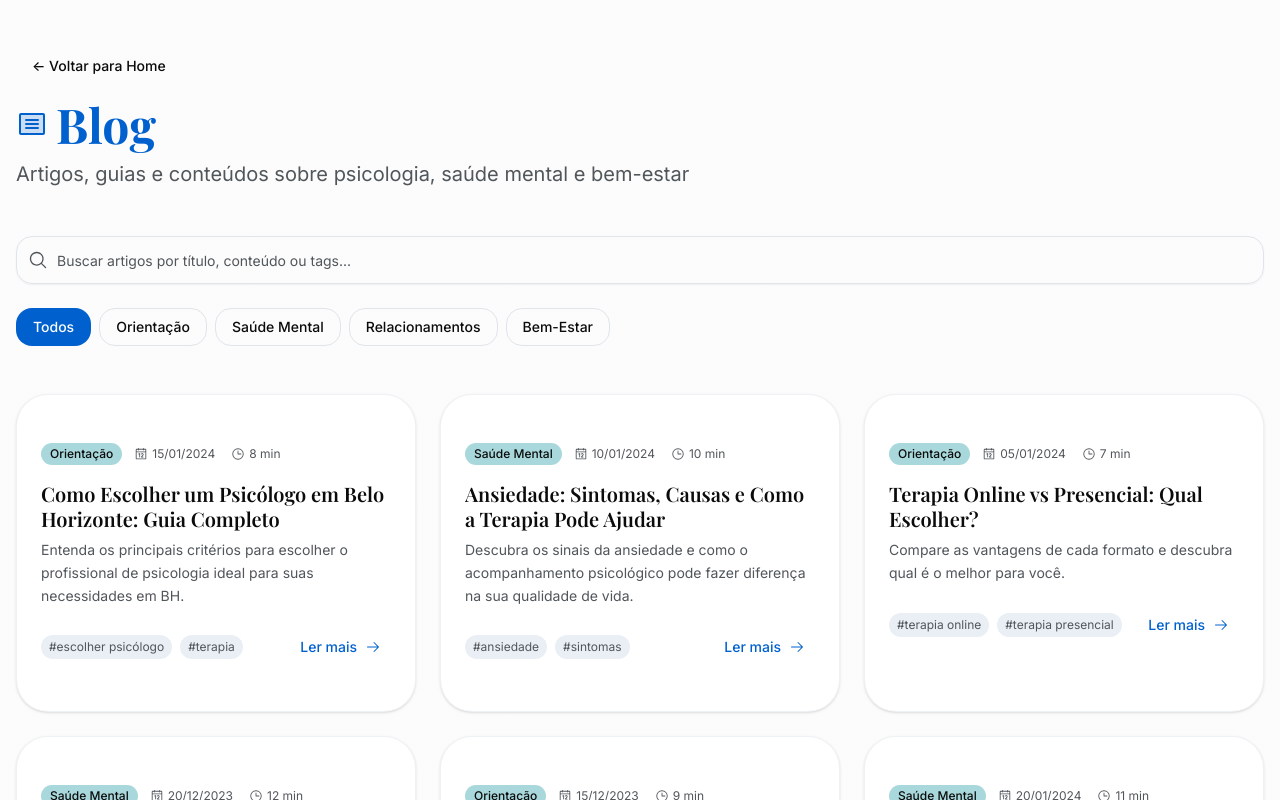
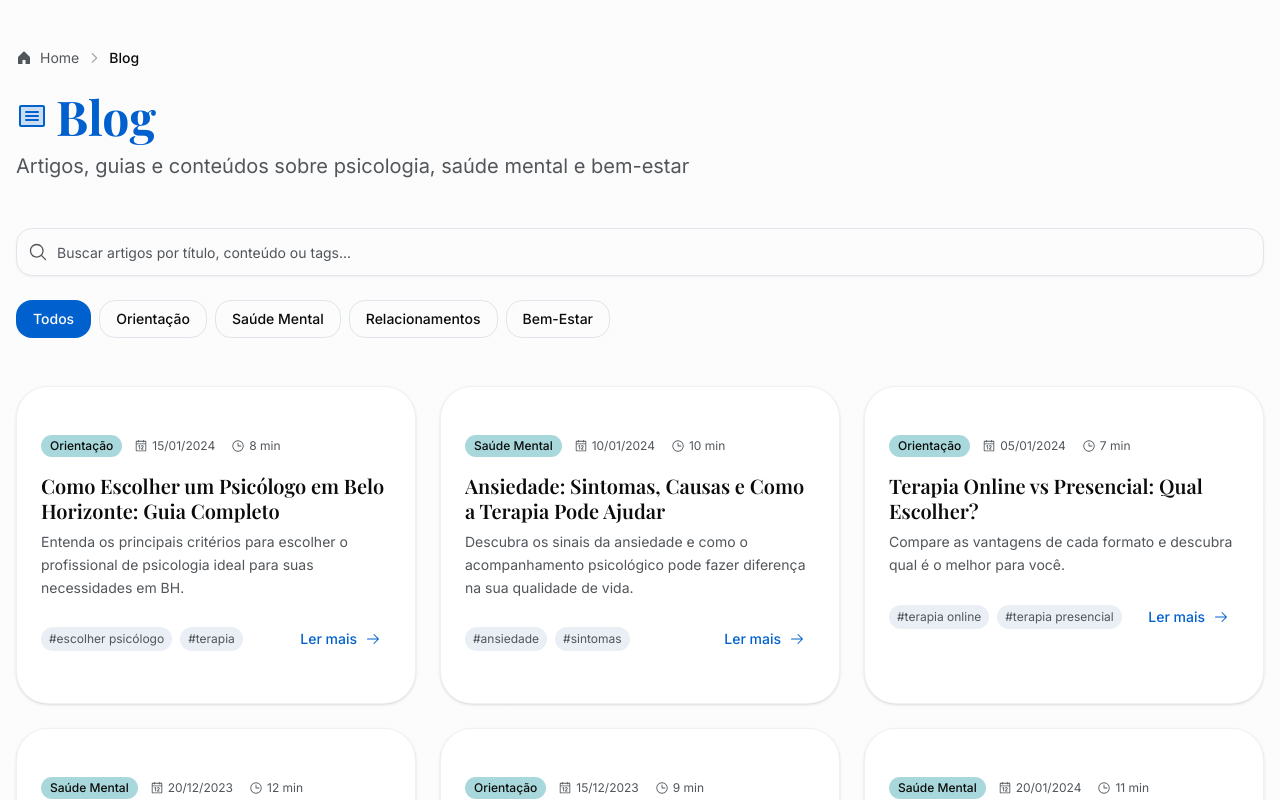
Before and after one commit to trcarneiro/psychological-suppor, a React (Vite) app: page / in a window 1280 px wide. Both pictures are taken after a click on the button "Blog". Shown: the top 800 px of the page. Built offline with nearby package versions, Linux system fonts and the light colour scheme.

Commit message:
Generated by Spark: Adicionar breadcrumbs no blog para melhor navegação SEO

```diff
--- a/src/components/BlogArticleView.tsx
+++ b/src/components/BlogArticleView.tsx
@@ -3,10 +3,11 @@ import { Button } from '@/components/ui/button'
 import { Badge } from '@/components/ui/badge'
 import { Card } from '@/components/ui/card'
 import { Separator } from '@/components/ui/separator'
+import { Breadcrumbs } from '@/components/Breadcrumbs'
 import { BlogArticle } from '@/lib/blog-articles'
 import { getArticleSEO } from '@/lib/article-seo-metadata'
 import { updateDocumentMeta, generateStructuredData } from '@/lib/seo-helpers'
-import { Clock, Calendar, ArrowLeft, Tag } from '@phosphor-icons/react'
+import { Clock, Calendar, Tag } from '@phosphor-icons/react'
 import { marked } from 'marked'
 
 interface BlogArticleViewProps {
@@ -51,23 +52,13 @@ export function BlogArticleView({ article, onBack, onBackToHome }: BlogArticleVi
   return (
     <div className="min-h-screen bg-gradient-to-b from-background via-background to-muted/20">
       <div className="container max-w-4xl mx-auto px-4 py-12 space-y-8">
-        <div className="flex items-center gap-4">
-          <Button
-            variant="ghost"
-            onClick={onBack}
-            className="gap-2 hover:gap-3 transition-all"
-          >
-            <ArrowLeft size={16} />
-            Voltar para Blog
-          </Button>
-          <Button
-            variant="ghost"
-            onClick={onBackToHome}
-            className="gap-2 hover:gap-3 transition-all"
-          >
-            Voltar para Home
-          </Button>
-        </div>
+        <Breadcrumbs
+          items={[
+            { label: 'Home', onClick: onBackToHome },
+            { label: 'Blog', onClick: onBack },
+            { label: article.title },
+          ]}
+        />
 
         <article className="space-y-8">
           <header className="space-y-6">
--- a/src/components/BlogSection.tsx
+++ b/src/components/BlogSection.tsx
@@ -4,6 +4,7 @@ import { Input } from '@/components/ui/input'
 import { Badge } from '@/components/ui/badge'
 import { BlogCard } from '@/components/BlogCard'
 import { BlogArticleView } from '@/components/BlogArticleView'
+import { Breadcrumbs } from '@/components/Breadcrumbs'
 import {
   BLOG_ARTICLES,
   getAllCategories,
@@ -50,13 +51,12 @@ export function BlogSection({ onBack }: BlogSectionProps) {
     <div className="min-h-screen bg-gradient-to-b from-background via-background to-muted/20">
       <div className="container max-w-7xl mx-auto px-4 py-12 space-y-12">
         <div className="space-y-4">
-          <Button
-            variant="ghost"
-            onClick={onBack}
-            className="gap-2 mb-4 hover:gap-3 transition-all"
-          >
-            ← Voltar para Home
-          </Button>
+          <Breadcrumbs
+            items={[
+              { label: 'Home', onClick: onBack },
+              { label: 'Blog' },
+            ]}
+          />
 
           <div className="space-y-3">
             <div className="flex items-center gap-2 text-primary">
--- /dev/null
+++ b/src/components/Breadcrumbs.tsx
@@ -0,0 +1,69 @@
+import { CaretRight, House } from '@phosphor-icons/react'
+
+interface BreadcrumbItem {
+  label: string
+  onClick?: () => void
+}
+
+interface BreadcrumbsProps {
+  items: BreadcrumbItem[]
+}
+
+export function Breadcrumbs({ items }: BreadcrumbsProps) {
+  return (
+    <nav aria-label="Breadcrumb" className="mb-6">
+      <ol
+        itemScope
+        itemType="https://schema.org/BreadcrumbList"
+        className="flex items-center gap-2 text-sm text-muted-foreground flex-wrap"
+      >
+        {items.map((item, index) => {
+          const isLast = index === items.length - 1
+
+          return (
+            <li
+              key={index}
+              itemProp="itemListElement"
+              itemScope
+              itemType="https://schema.org/ListItem"
+              className="flex items-center gap-2"
+            >
+              {item.onClick ? (
+                <button
+                  onClick={item.onClick}
+                  itemProp="item"
+                  className="flex items-center gap-2 hover:text-foreground transition-colors hover:underline"
+                  aria-current={isLast ? 'page' : undefined}
+                >
+                  {index === 0 && <House size={16} weight="fill" />}
+                  <span itemProp="name">{item.label}</span>
+                </button>
+              ) : (
+                <span
+                  itemProp="item"
+                  className={`flex items-center gap-2 ${
+                    isLast ? 'text-foreground font-medium' : ''
+                  }`}
+                  aria-current={isLast ? 'page' : undefined}
+                >
+                  {index === 0 && <House size={16} weight="fill" />}
+                  <span itemProp="name">{item.label}</span>
+                </span>
+              )}
+              <meta itemProp="position" content={String(index + 1)} />
+
+              {!isLast && (
+                <CaretRight
+                  size={14}
+                  weight="bold"
+                  className="text-muted-foreground/50"
+                  aria-hidden="true"
+                />
+              )}
+            </li>
+          )
+        })}
+      </ol>
+    </nav>
+  )
+}
```
Also changed, not shown: 1 other file (tests, documents, lock files or other folders).
